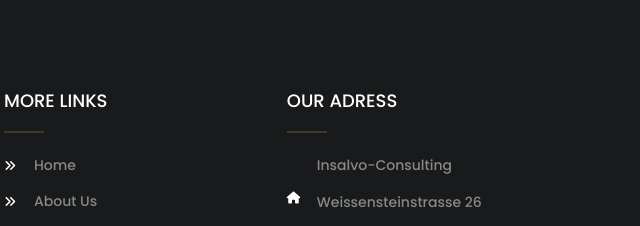
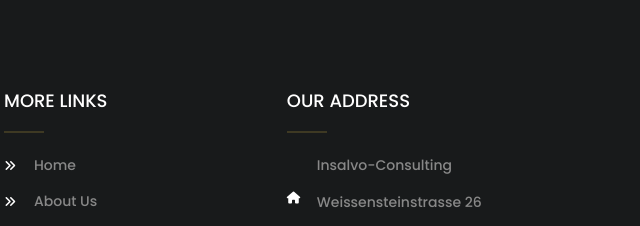
Before and after one commit to DarkoTrifkovic/Insalvo, a website: page index.html in a window 1280 px wide. Shown: the part 3722-3948 px from the top of the page, 566-1206 px from the left. Drawn offline with nearby package versions, Linux system fonts and the light colour scheme; files that its build step writes are made by us from their sources.

Commit message:
I added missed letter D in footer h3 address

```diff
--- a/index.html
+++ b/index.html
@@ -169,7 +169,7 @@
           <a class="footer__top__links__link" href="#"><i class="fas fa-angle-double-right"></i>Contact Us</a>
         </div>
         <div class="footer__top__adress">
-          <h3>OUR ADRESS</h3>
+          <h3>OUR ADDRESS</h3>
           <hr>
           <p class="footer__top__adress__first-p">Insalvo-Consulting</p>
           <p><i class="fas fa-home"></i>Weissensteinstrasse 26</p>
```
